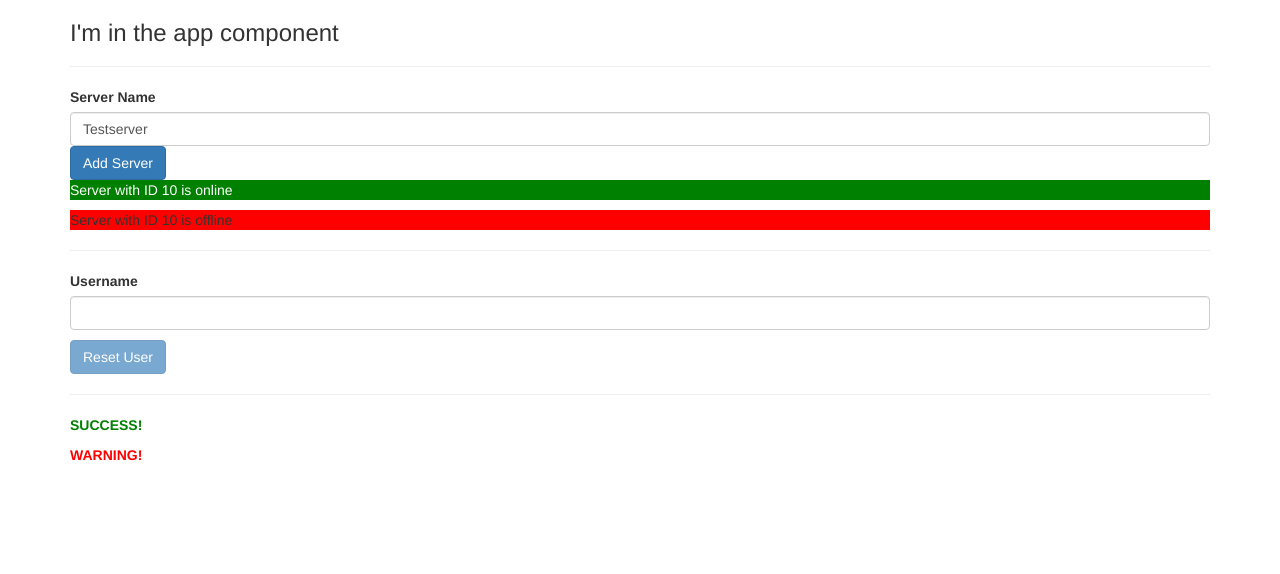
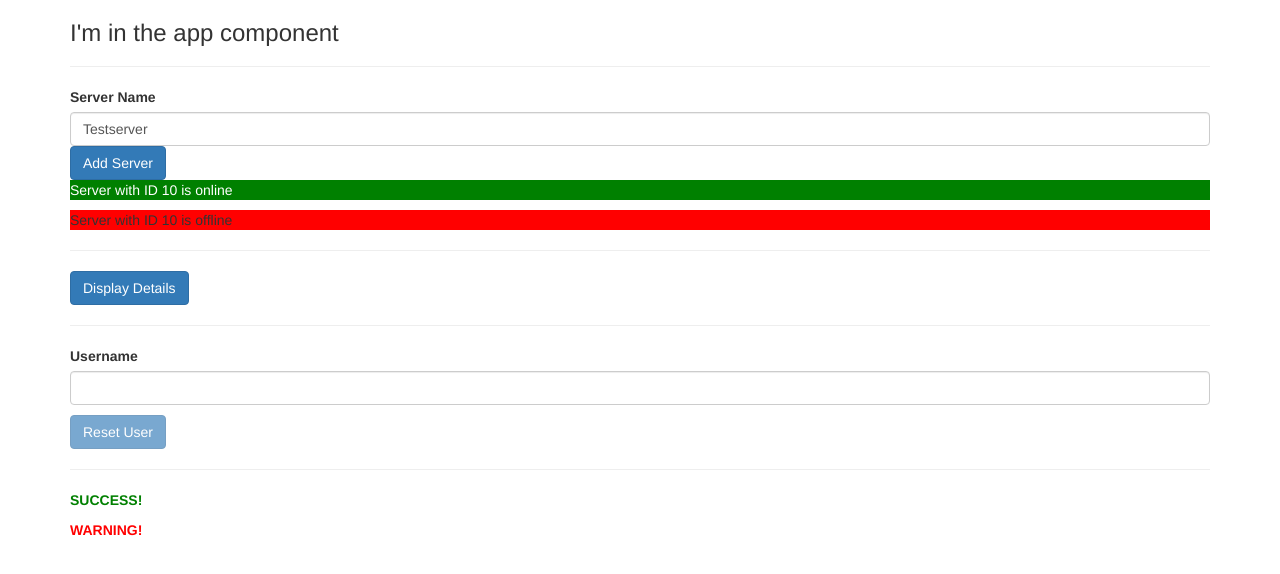
Before and after one commit to Elte156/Angular-Basics-Course, an Angular app: page / in a window 1280 px wide. Shown: the top 574 px of the page. Built offline with nearby package versions, Linux system fonts and the light colour scheme.

Commit message:
Assignment 3: Using NG directives to output a colored list

```diff
--- a/src/app/servers/servers.component.css
+++ b/src/app/servers/servers.component.css
@@ -0,0 +1,3 @@
+.white-text {
+  color: white
+}
--- a/src/app/servers/servers.component.html
+++ b/src/app/servers/servers.component.html
@@ -13,6 +13,17 @@
 
 <hr>
 
+<button
+  class="btn btn-primary"
+  (click)="onDisplayDetails()">Display Details</button>
+<p *ngIf="showDetails">Secret Password = tuna</p>
+<div
+  *ngFor="let logItem of log"
+  [ngStyle]="{backgroundColor: logItem >= 5 ? 'blue' : 'transparent'}"
+  [ngClass]="{'white-text': logItem >= 5}">{{ logItem }}</div>
+
+<hr>
+
 <label>Username</label>
 <input
   type="text"
--- a/src/app/servers/servers.component.ts
+++ b/src/app/servers/servers.component.ts
@@ -11,7 +11,11 @@ export class ServersComponent implements OnInit {
   serverName = 'Testserver';
   serverCreated = false;
   servers = ['Testserver', 'Testserver 2'];
+
   username = '';
+
+  showDetails = false;
+  log = [];
 
   constructor() {
     setTimeout(() => {
@@ -35,4 +39,9 @@ export class ServersComponent implements OnInit {
   resetUsername() {
     this.username = '';
   }
+
+  onDisplayDetails() {
+    this.showDetails = !this.showDetails;
+    this.log.push(this.log.length + 1);
+  }
 }
```
